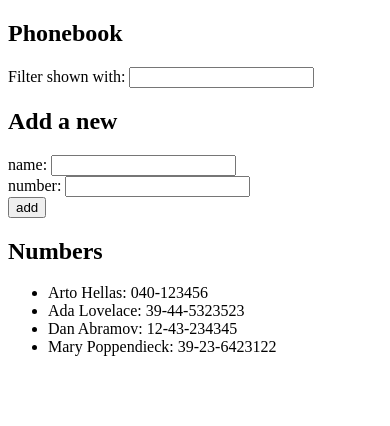
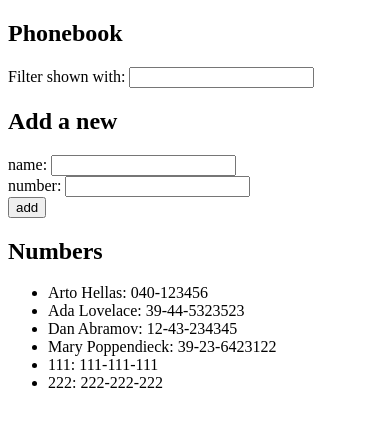
Before and after one commit to Saribeg/Full-Stack-Open, a React (Vite) app in the folder Part-2/phonebook/: page / in a window 390 px wide. Shown: the top 426 px of the page. Built offline with nearby package versions, Linux system fonts and the light colour scheme; data requests are answered from the project's data file.

Commit message:
part-2/task-2.12: add: The Phonebook, step 7

```diff
--- a/Part-2/phonebook/db.json
+++ b/Part-2/phonebook/db.json
@@ -1,5 +1,5 @@
 {
-  "persons":[
+  "persons": [
     {
       "name": "Arto Hellas",
       "number": "040-123456",
@@ -19,6 +19,16 @@
       "name": "Mary Poppendieck",
       "number": "39-23-6423122",
       "id": "4"
+    },
+    {
+      "id": "2c95",
+      "name": "111",
+      "number": "111-111-111"
+    },
+    {
+      "id": "d20f",
+      "name": "222",
+      "number": "222-222-222"
     }
   ]
 }
--- a/Part-2/phonebook/src/PersonForm.jsx
+++ b/Part-2/phonebook/src/PersonForm.jsx
@@ -1,3 +1,5 @@
+import axios from 'axios'
+
 const PersonForm = ({ formState }) => {
   const { newName, setNewName, newPhone, setNewPhone, persons, setPersons } = formState
 
@@ -18,9 +20,18 @@ const PersonForm = ({ formState }) => {
       return
     }
 
-    setPersons(persons.concat({ name: newName, number: newPhone }))
-    setNewName('')
-    setNewPhone('')
+    const newPerson = {
+      name: newName,
+      number: newPhone
+    }
+
+    axios
+      .post('http://localhost:3001/persons', newPerson)
+      .then(response => {
+        setPersons(persons.concat(response.data))
+        setNewName('')
+        setNewPhone('')
+      })
   }
 
   return (
```
